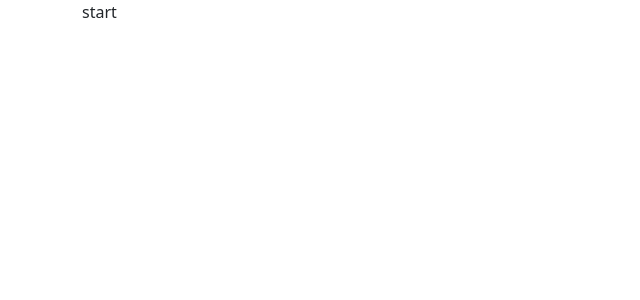
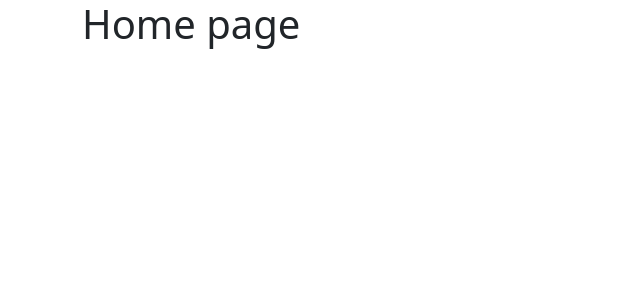
Before and after one commit to wjozwik/react-waiter-app, a React (Create React App) app: page / in a window 1280 px wide. Shown: the top 300 px of the page, without its empty margins (0-640 px from the left). Built offline with nearby package versions, Linux system fonts and the light colour scheme.

Commit message:
Add Router and subpages

```diff
--- a/src/App.js
+++ b/src/App.js
@@ -1,10 +1,19 @@
 import { Container } from 'react-bootstrap';
+import { Routes, Route } from 'react-router-dom';
+import Home from './components/Home/Home';
+import Table from './components/Table/Table';
+import PageNotFound from './components/PageNotFound/PageNotFound';
 
 const App = () => {
   return (
+    // <NavBar />
     <Container>
-       <div>start</div>
-    </Container>
+    <Routes>
+      <Route path="/" element={<Home />} />
+      <Route path="/table/:id" element={<Table />} />
+      <Route path="*" element={<PageNotFound />} />
+    </Routes>
+  </Container>
   );
 };
 
--- /dev/null
+++ b/src/components/Home/Home.js
@@ -0,0 +1,10 @@
+
+const PageNotFound = () => {
+  return (
+    <div>
+      <h1>Home page</h1>
+    </div>
+  );
+};
+
+export default PageNotFound;
--- /dev/null
+++ b/src/components/PageNotFound/PageNotFound.js
@@ -0,0 +1,10 @@
+
+const PageNotFound = () => {
+  return (
+    <div>
+      <h1>404 not found</h1>
+    </div>
+  );
+};
+
+export default PageNotFound;
--- /dev/null
+++ b/src/components/Table/Table.js
@@ -0,0 +1,10 @@
+
+const PageNotFound = () => {
+  return (
+    <div>
+      <h1>Table</h1>
+    </div>
+  );
+};
+
+export default PageNotFound;
--- a/src/index.js
+++ b/src/index.js
@@ -2,14 +2,17 @@ import React from 'react';
 import ReactDOM from 'react-dom/client';
 import App from './App';
 import 'bootstrap/dist/css/bootstrap.min.css';
+import { BrowserRouter } from 'react-router-dom';
 import { Provider } from 'react-redux';
 import store from './redux/store'
 
 const root = ReactDOM.createRoot(document.getElementById('root'));
 root.render(
   <React.StrictMode>
+    <BrowserRouter>
       <Provider store={store}>
         <App />
       </Provider>
+    </BrowserRouter>
   </React.StrictMode>
 );
```
